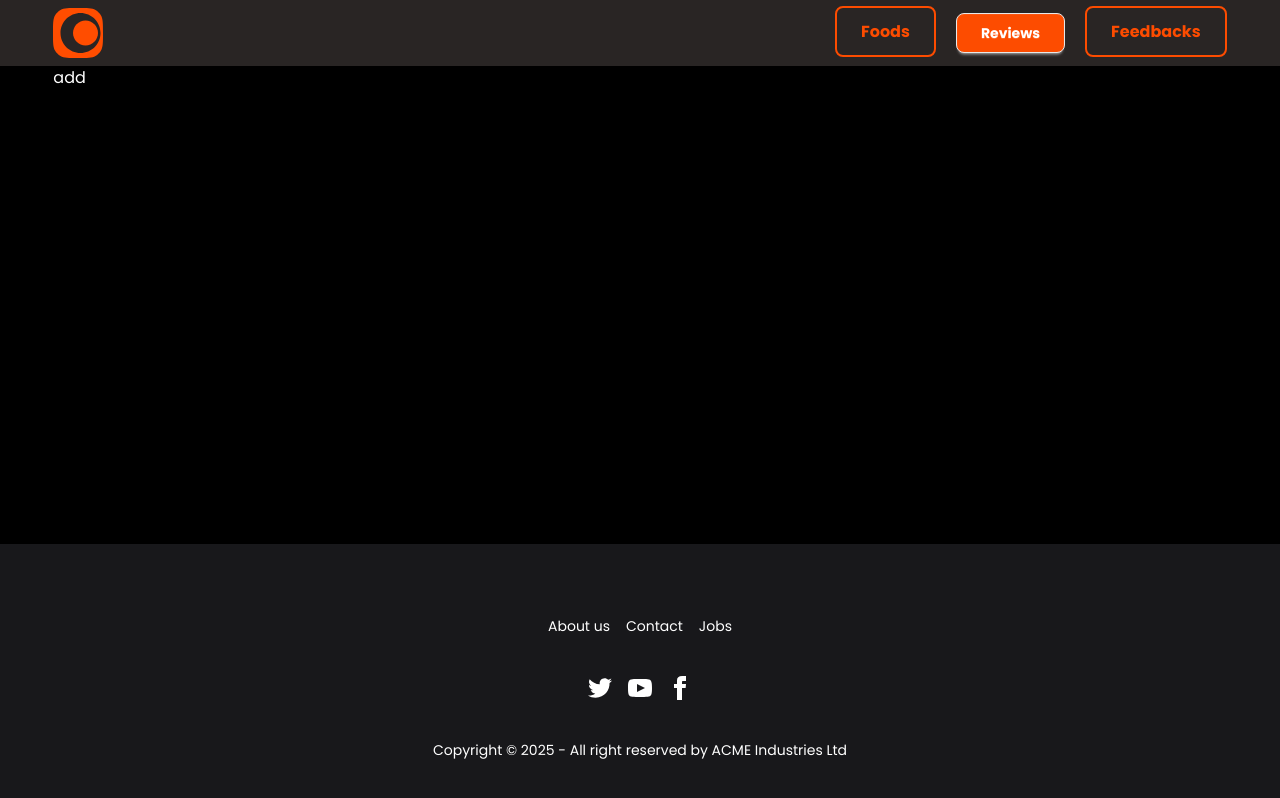
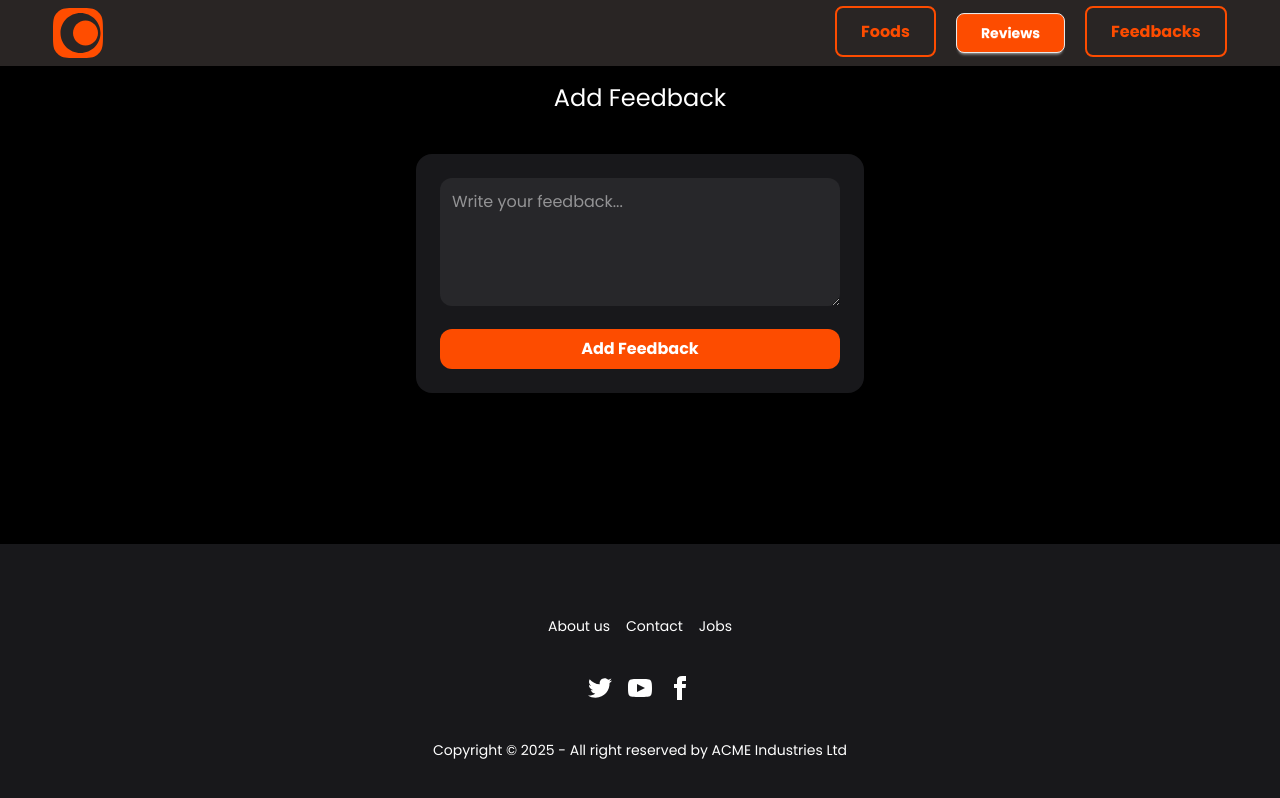
Before and after one commit to sucharita4867/FoodNest, a Next.js app: page /feedback/add in a window 1280 px wide. Built offline with nearby package versions, Linux system fonts and the light colour scheme.

Commit message:
added feed back add page in ui

```diff
--- a/src/app/api/feedback/route.js
+++ b/src/app/api/feedback/route.js
@@ -1,4 +1,5 @@
 import { connect } from "@/app/lib/dbConnect";
+import { revalidatePath } from "next/cache";
 
 export async function GET() {
   const feedbackCollection = await connect("feedbacks");
@@ -25,15 +26,13 @@ export async function POST(request) {
     };
 
     const result = await feedbackCollection.insertOne(newFeedback);
+    revalidatePath("/feedback");
 
     return Response.json(
       { acknowledged: true, insertedId: result.insertedId },
       { status: 201 }
     );
   } catch (error) {
-    return Response.json(
-      { message: "Invalid JSON body" },
-      { status: 400 }
-    );
+    return Response.json({ message: "Invalid JSON body" }, { status: 400 });
   }
 }
--- a/src/app/feedback/add/page.jsx
+++ b/src/app/feedback/add/page.jsx
@@ -1,11 +1,17 @@
-import React from 'react';
+import AddFeedbackPage from "@/components/AddFeedbackPage";
+import React from "react";
 
-const AddFeedbackPage = () => {
-      return (
-            <div>
-                  add
-            </div>
-      );
+export const metadata = {
+  title: "Add Feedback",
 };
 
-export default AddFeedbackPage;
+const AddFeeds = () => {
+  return (
+    <div>
+      <h1 className="text-2xl text-center mt-4">Add Feedback</h1>
+      <AddFeedbackPage></AddFeedbackPage>
+    </div>
+  );
+};
+
+export default AddFeeds;
--- a/src/app/feedback/page.jsx
+++ b/src/app/feedback/page.jsx
@@ -7,7 +7,10 @@ export const metadata = {
 };
 
 const getFeedback = async () => {
-  const res = await fetch("http://localhost:3000/api/feedback");
+  const res = await fetch("http://localhost:3000/api/feedback", {
+    cache: "force-cache",
+    next: { revalidate: 60 },
+  });
   return await res.json();
 };
 
--- /dev/null
+++ b/src/components/AddFeedbackPage.jsx
@@ -0,0 +1,44 @@
+"use client";
+
+const AddFeedbackPage = () => {
+  const handleSubmit = async (e) => {
+    e.preventDefault();
+    const message = e.target.message.value;
+    // alert(message);
+
+    const res = await fetch("http://localhost:3000/api/feedback", {
+      method: "POST",
+      headers: {
+        "Content-Type": "application/json",
+      },
+      body: JSON.stringify({ message }),
+    });
+    const data = await res.json();
+    if (data.insertedId) {
+      alert("success");
+    }
+  };
+
+  return (
+    <div className="max-w-md mx-auto my-10 bg-zinc-900 p-6 rounded-2xl">
+      <form className="space-y-4" onSubmit={handleSubmit}>
+        <textarea
+          // value={message}
+          required
+          name="message"
+          placeholder="Write your feedback..."
+          className="w-full h-32 bg-zinc-800 text-white p-3 rounded-xl outline-none"
+        />
+
+        <button
+          type="submit"
+          className="w-full bg-[#fd4c00] text-white py-2 rounded-xl font-semibold"
+        >
+          Add Feedback
+        </button>
+      </form>
+    </div>
+  );
+};
+
+export default AddFeedbackPage;
```
